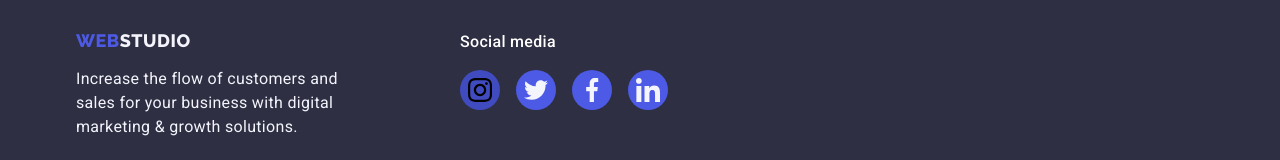
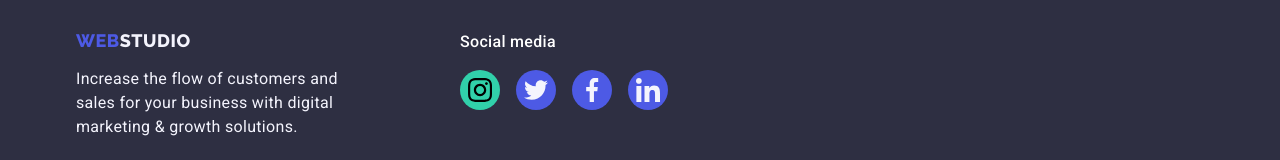
Before and after one commit to Julia2906/goit-markup-hw-04, a plain HTML site: page portfolio.html in a window 1280 px wide. In both pictures the pointer is over the link 480 px from the left and 1945 px from the top of the page. Shown: the part 1855-2015 px from the top of the page. Drawn offline with nearby package versions, Linux system fonts and the light colour scheme.

Commit message:
Update styles.css

```diff
--- a/css/styles.css
+++ b/css/styles.css
@@ -448,8 +448,8 @@ img {
   color: var(--background-color-white);
 }
 
-.footer .social-link:hover,
-.social-link:focus {
+.footer .social-link-team:hover,
+.social-link-team:focus {
   background-color: var(--footer-active-icons);
 }
 
```
